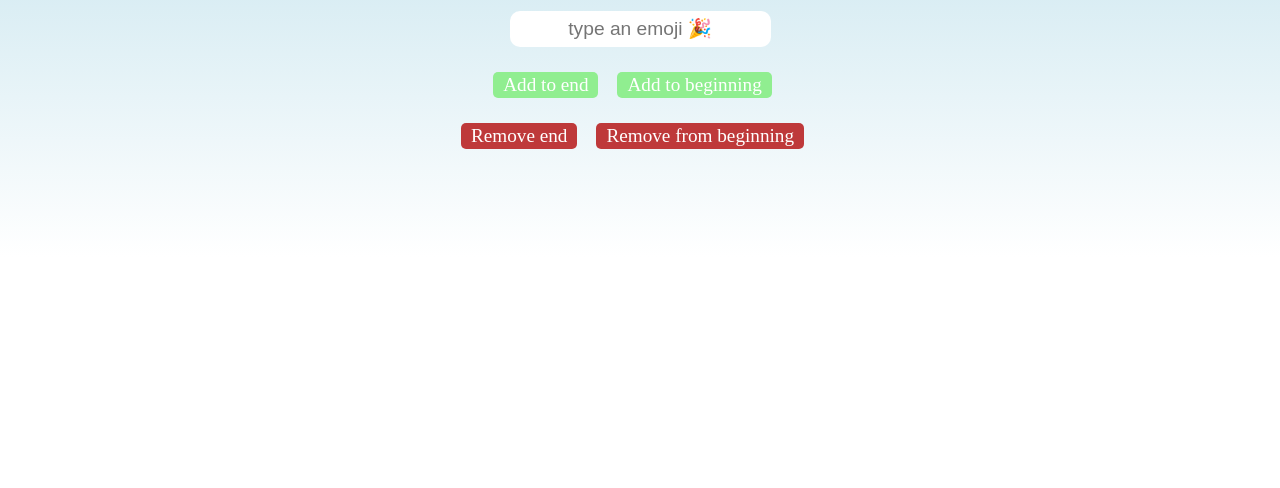
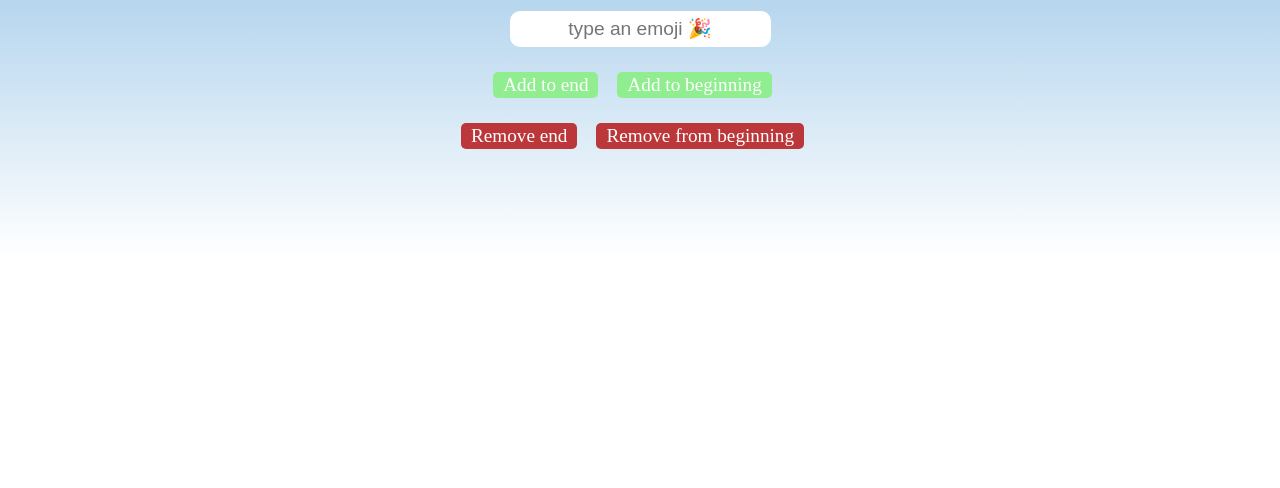
Before and after one commit to faizanshk290/MyEmoji, a plain HTML site: page index.html in a window 1280 px wide. Shown: the part 312-800 px from the top of the page. Drawn offline with Linux system fonts and the light colour scheme; a web font is replaced by a local one.

Commit message:
changed backgorund color

```diff
--- a/index.css
+++ b/index.css
@@ -3,7 +3,7 @@ body
     text-align: center;
     font-family: Baloo;
     padding: 100px;
-    background-image: linear-gradient(lightblue,white);
+    background-image: linear-gradient(#5DA4D9,white);
     background-repeat: no-repeat;
 }
 #title
```
